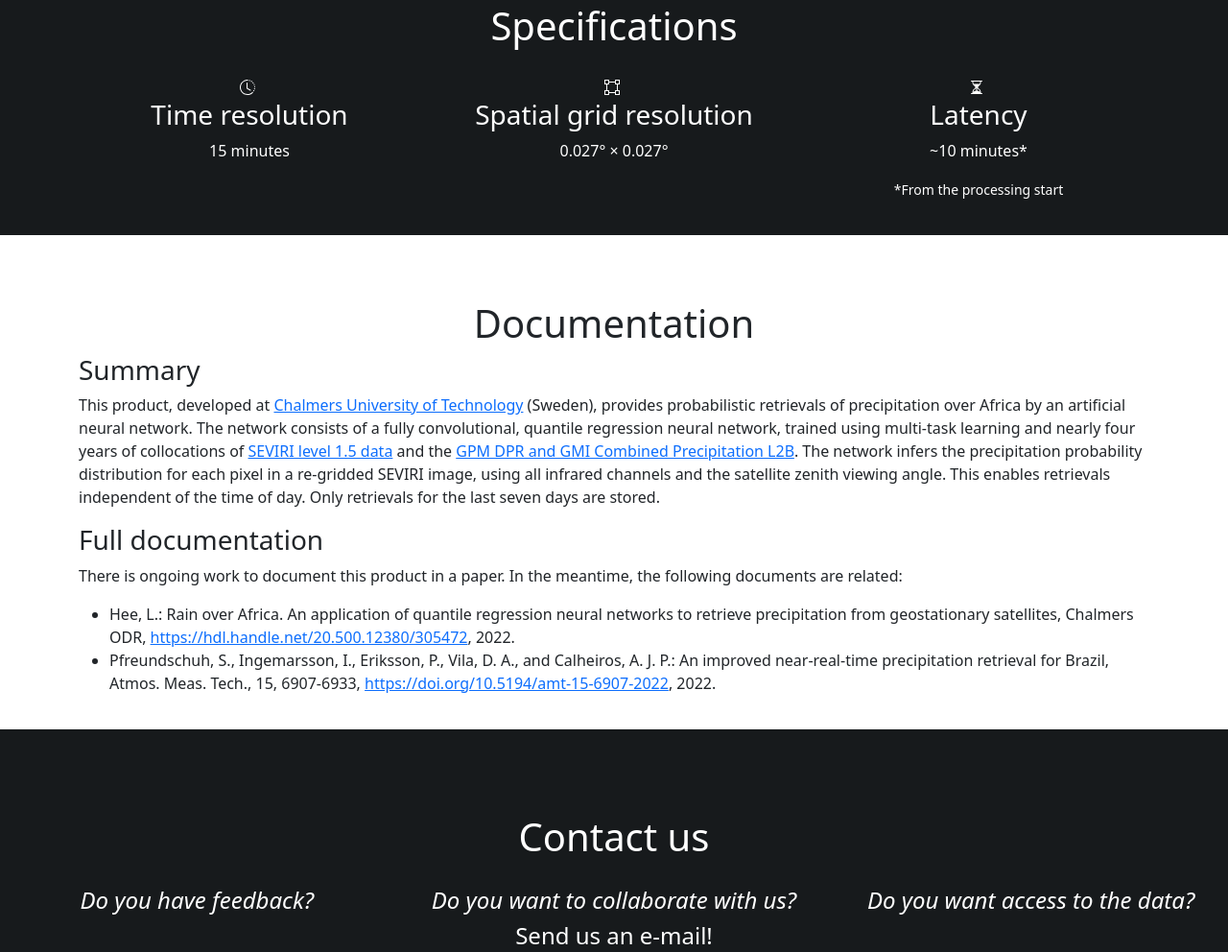
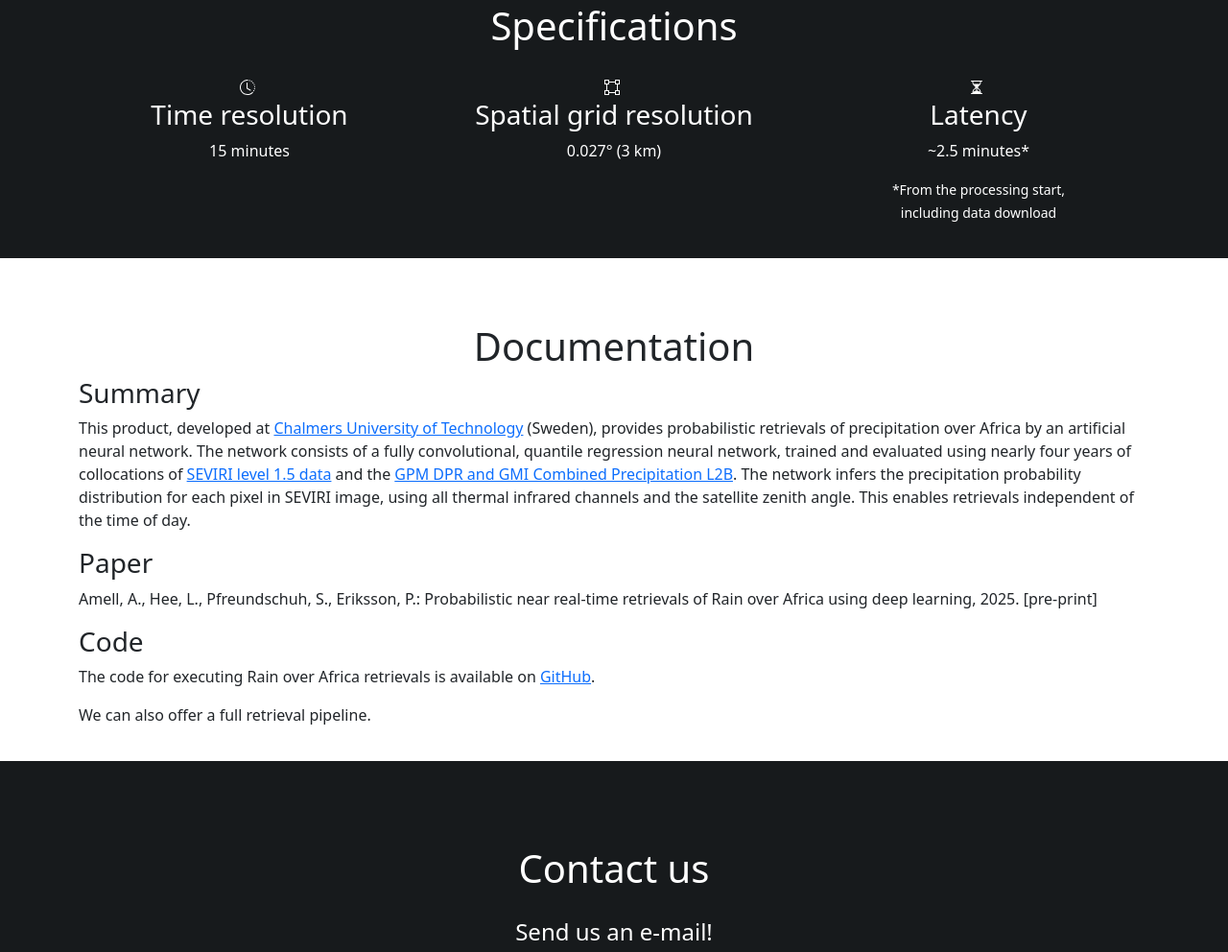
Before and after one commit to SEE-GEO/rainoverafrica, a plain HTML site: page index.html in a window 1280 px wide. Shown: the part 857-1849 px from the top of the page at 96% size. Drawn offline with nearby package versions, Linux system fonts and the light colour scheme.

Commit message:
Update to the website

```diff
--- a/index.html
+++ b/index.html
@@ -34,7 +34,7 @@
                 <div class="text-center mt-5">
                     <h1>Rain over Africa</h1>
                     <p class="lead">Near-instantaneous retrievals by AI</p>
-                    <strong><a href="#contact">Contact us for the latest retrievals</a></strong></p>
+                    <strong><a href="https://github.com/SEE-GEO/roa">Get your own retrievals</a></strong></p>
                     <iframe id="posterior-mean" src="viz/posterior_mean.html" width="383" height="556"></iframe>
                     <iframe id="probability-precip" src="viz/probability_precip.html" width="383" height="556"></iframe>
                 </div>
@@ -60,15 +60,15 @@
                                 <path d="M5 2V0H0v5h2v6H0v5h5v-2h6v2h5v-5h-2V5h2V0h-5v2H5zm6 1v2h2v6h-2v2H5v-2H3V5h2V3h6zm1-2h3v3h-3V1zm3 11v3h-3v-3h3zM4 15H1v-3h3v3zM1 4V1h3v3H1z"/>
                             </svg>
                             <h3>Spatial grid resolution</h3>
-                            <p>0.027&deg &times 0.027&deg</p>
+                            <p>0.027&deg (3 km)</p>
                         </div>
                         <div class="col-lg-4">
                             <svg xmlns="http://www.w3.org/2000/svg" width="20" height="20" fill="currentColor" class="bi bi-hourglass-split" viewBox="0 0 20 20">
                                 <path d="M2.5 15a.5.5 0 1 1 0-1h1v-1a4.5 4.5 0 0 1 2.557-4.06c.29-.139.443-.377.443-.59v-.7c0-.213-.154-.451-.443-.59A4.5 4.5 0 0 1 3.5 3V2h-1a.5.5 0 0 1 0-1h11a.5.5 0 0 1 0 1h-1v1a4.5 4.5 0 0 1-2.557 4.06c-.29.139-.443.377-.443.59v.7c0 .213.154.451.443.59A4.5 4.5 0 0 1 12.5 13v1h1a.5.5 0 0 1 0 1h-11zm2-13v1c0 .537.12 1.045.337 1.5h6.326c.216-.455.337-.963.337-1.5V2h-7zm3 6.35c0 .701-.478 1.236-1.011 1.492A3.5 3.5 0 0 0 4.5 13s.866-1.299 3-1.48V8.35zm1 0v3.17c2.134.181 3 1.48 3 1.48a3.5 3.5 0 0 0-1.989-3.158C8.978 9.586 8.5 9.052 8.5 8.351z"/>
                             </svg>
                             <h3>Latency</h3>
-                            <p>~10 minutes&ast;</p>
-                            <p><small>&ast;From the processing start</small></p>
+                            <p>~2.5 minutes&ast;</p>
+                            <p><small>&ast;From the processing start,<br>including data download</small></p>
                         </div>
                     </div>
                 </div>
@@ -81,14 +81,14 @@
                     <h1 style="text-align: center;">Documentation</h1>
                     <h3>Summary</h3>
                     <!-- <p class="lead"></p> -->
-                    <p>This product, developed at <a href="https://www.chalmers.se/">Chalmers University of Technology</a> (Sweden), provides probabilistic retrievals of precipitation over Africa by an artificial neural network. The network consists of a fully convolutional, quantile regression neural network, trained using multi-task learning and nearly four years of collocations of <a href="https://data.eumetsat.int/product/EO:EUM:DAT:MSG:HRSEVIRI">SEVIRI level 1.5 data</a> and the <a href="https://doi.org/10.5067/GPM/DPRGMI/CMB/2B/06">GPM DPR and GMI Combined Precipitation L2B</a>. The network infers the precipitation probability distribution for each pixel in a re-gridded SEVIRI image, using all infrared channels and the satellite zenith viewing angle. This enables retrievals independent of the time of day. Only retrievals for the last seven days are stored.</p>
+                    <p>This product, developed at <a href="https://www.chalmers.se/">Chalmers University of Technology</a> (Sweden), provides probabilistic retrievals of precipitation over Africa by an artificial neural network. The network consists of a fully convolutional, quantile regression neural network, trained and evaluated using nearly four years of collocations of <a href="https://data.eumetsat.int/product/EO:EUM:DAT:MSG:HRSEVIRI">SEVIRI level 1.5 data</a> and the <a href="https://doi.org/10.5067/GPM/DPRGMI/CMB/2B/06">GPM DPR and GMI Combined Precipitation L2B</a>. The network infers the precipitation probability distribution for each pixel in SEVIRI image, using all thermal infrared channels and the satellite zenith angle. This enables retrievals independent of the time of day.</p>
 
-                    <h3>Full documentation</h3>
-                    <p>There is ongoing work to document this product in a paper. In the meantime, the following documents are related:</p>
-                    <ul>
-                        <li>Hee, L.: Rain over Africa. An application of quantile regression neural networks to retrieve precipitation from geostationary satellites, Chalmers ODR, <a href="https://hdl.handle.net/20.500.12380/305472">https://hdl.handle.net/20.500.12380/305472</a>, 2022.</li>
-                        <li>Pfreundschuh, S., Ingemarsson, I., Eriksson, P., Vila, D. A., and Calheiros, A. J. P.: An improved near-real-time precipitation retrieval for Brazil, Atmos. Meas. Tech., 15, 6907-6933, <a href="https://doi.org/10.5194/amt-15-6907-2022">https://doi.org/10.5194/amt-15-6907-2022</a>, 2022.</li>
-                    </ul>
+                    <h3>Paper</h3>
+                    <p>Amell, A., Hee, L., Pfreundschuh, S., Eriksson, P.: Probabilistic near real-time retrievals of Rain over Africa using deep learning, 2025. [pre-print]</p>
+
+                    <h3>Code</h3>
+                    <p>The code for executing Rain over Africa retrievals is available on <a href="https://github.com/SEE-GEO/roa/blob/main/docs/example.ipynb">GitHub</a>.</p>
+                    <p>We can also offer a full retrieval pipeline.</p>
                 </div>
             </div>
         </section>
@@ -97,7 +97,7 @@
             <div class="text-center mt-5">
                 <h1 style="padding-top: 20px; padding-bottom: 20px;">Contact us</h1>
                 <div class="row">
-                    <div class="col-lg-4">
+                    <!-- <div class="col-lg-4">
                         <h4><em>Do you have feedback?</em></h4>
                     </div>
                     <div class="col-lg-4">
@@ -105,7 +105,7 @@
                     </div>
                     <div class="col-lg-4">
                         <h4><em>Do you want access to the data?</em></h4>
-                    </div>
+                    </div> -->
                 </div>
                 <h4>Send us an e-mail!</h4>
             </div>
```
